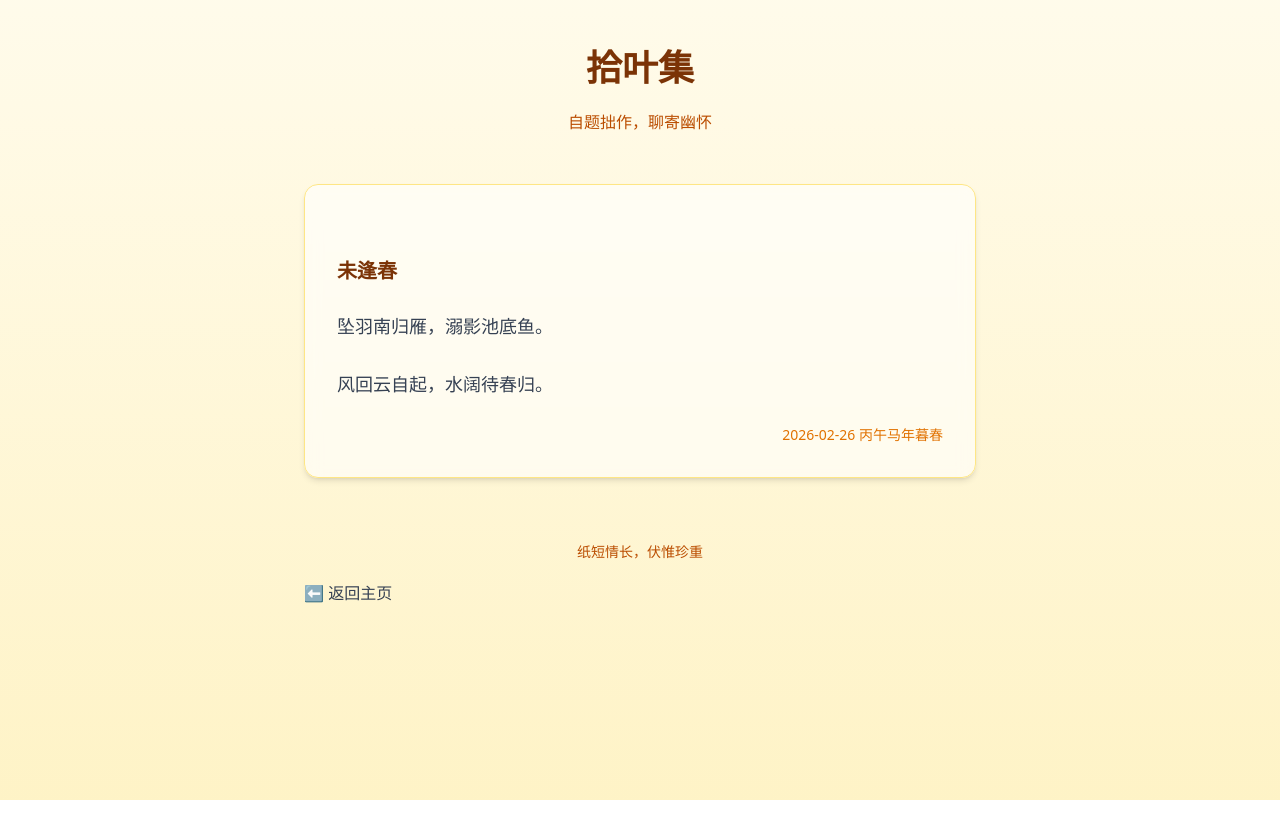
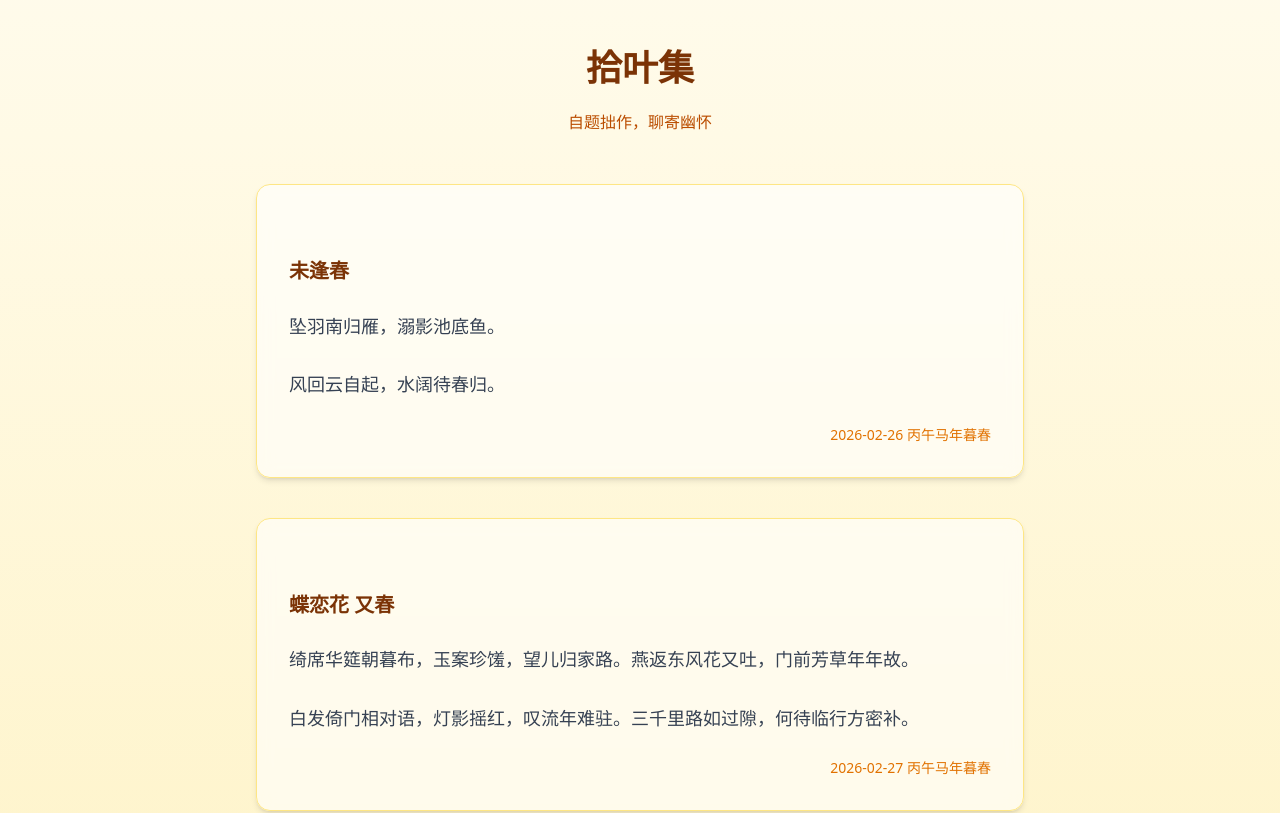
Before and after one commit to Panda2Chan/panchan.github.io, a Next.js app: page /poetry in a window 1280 px wide. Shown: the top 813 px of the page. Built offline with nearby package versions, Linux system fonts and the light colour scheme.

Commit message:
feat:更新“词”

```diff
--- a/src/app/poetry/page.tsx
+++ b/src/app/poetry/page.tsx
@@ -19,11 +19,19 @@ export default function Resume() {
       ],
       time: '2026-02-26 丙午马年暮春'
     },
+    {
+      name: '蝶恋花 又春',
+      content: [
+        '绮席华筵朝暮布，玉案珍馐，望儿归家路。燕返东风花又吐，门前芳草年年故。',
+        '白发倚门相对语，灯影摇红，叹流年难驻。三千里路如过隙，何待临行方密补。',
+      ],
+      time: '2026-02-27 丙午马年暮春'
+    },
   ]
   return (
     <div >
       {/* 唐诗风格诗集页面 */}
-      <div className="max-w-2xl mx-auto  py-12">
+      <div className="max-w-3xl mx-auto  py-12">
         {/* 标题 */}
         <header className="text-center mb-12">
           <h1 className="text-4xl font-bold text-amber-900 mb-2">拾叶集</h1>
```
